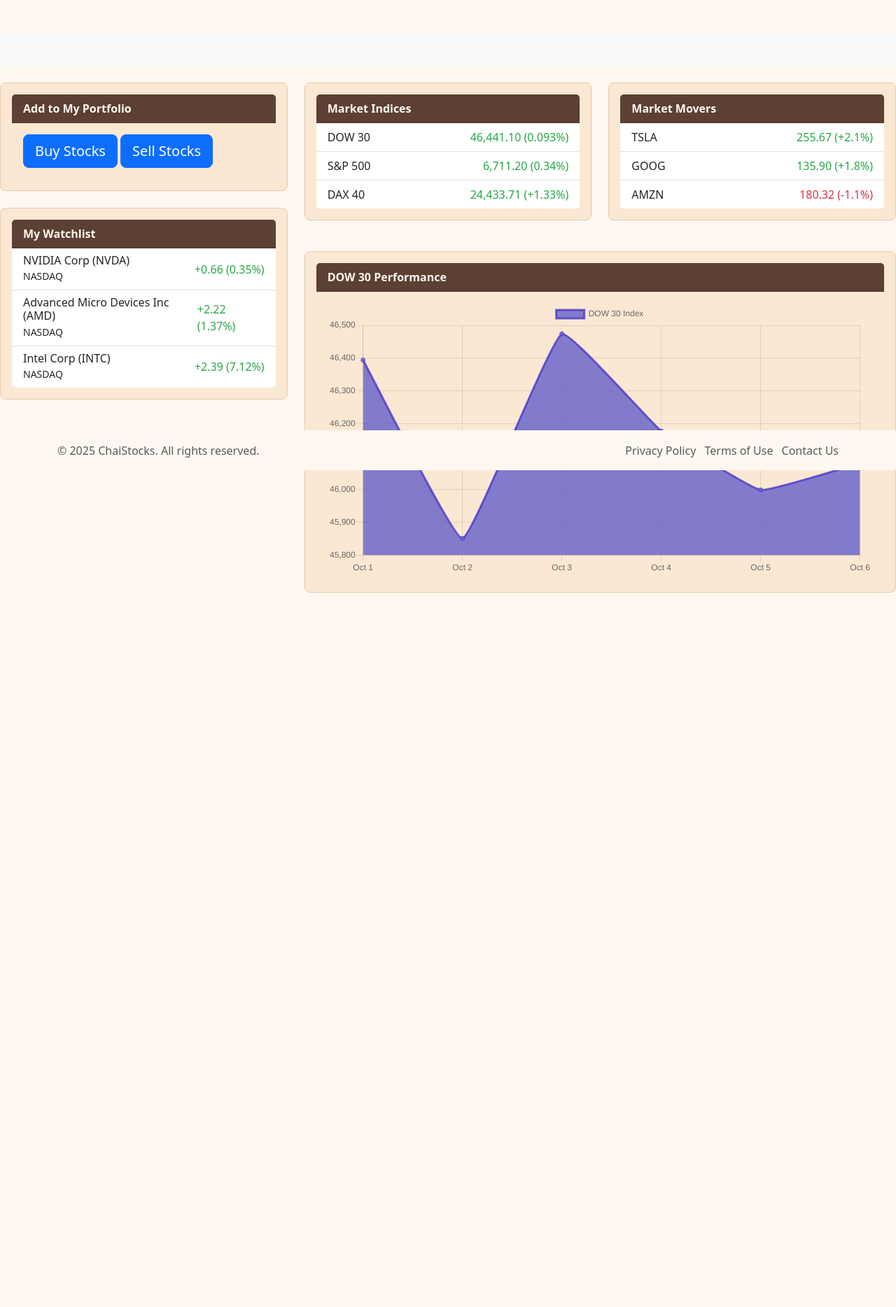
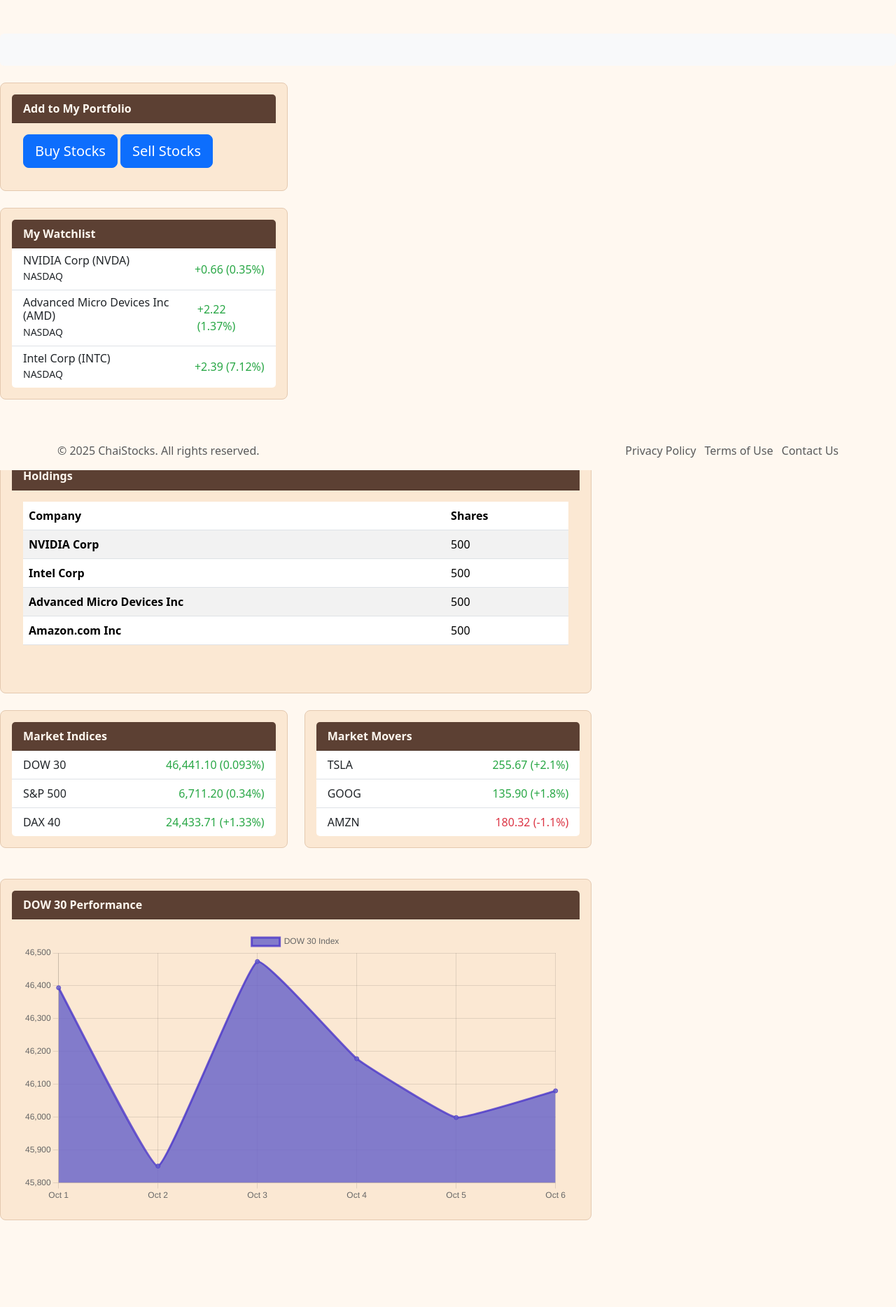
Before and after one commit to JelleJello/401-Project-Repo, a Flask app: page /market in a window 1280 px wide; the page is wider, and only the part inside the window is pictured. Shown: the part 128-1996 px from the top of that part at 70% size. Before the commit the page ends 975 px from the top of that part, so only its background shows below. Run offline with Flask 3, Linux system fonts and the light colour scheme; the visitor is signed in with stand-in values (Sample User, id 1); data comes from the database, SQL or seed files in the repository; some libraries are stand-ins or nearby versions.

Commit message:
current
messy

```diff
--- a/templates/market.html
+++ b/templates/market.html
@@ -104,6 +104,36 @@
         </div>
     </div>
 
+     <div class="container mt-5">
+        <div class="row">
+            <div class="col-lg-8 mb-4 d-flex">
+                <div class="card w-100 h-100">
+                    <div class="card-header">Holdings</div>
+                    <div class="card-body">
+                        <table class="table table-striped">
+                            <thead>
+                                <tr>
+                                    <th>Company</th>
+                                    <th>Shares</th>
+                                </tr>
+                            </thead>
+                            <tbody>
+                                {% for stock in stocks %}
+                                <tr>
+                                    <th scope="row">{{ stock.stockName }}</th>
+                                    <td>{{ stock.quantity }}</td>
+                                </tr>
+                                {% else %}
+                                <tr>
+                                    <td colspan="2" class="text-center">No holdings available.</td>
+                                </tr>
+                                {% endfor %}
+                            </tbody>
+                        </table>
+                    </div>
+                </div>
+            </div>
+
     <!-- Right Column: Market Overview -->
     <div class="col-md-8">
         <!-- Market Performance -->
```
